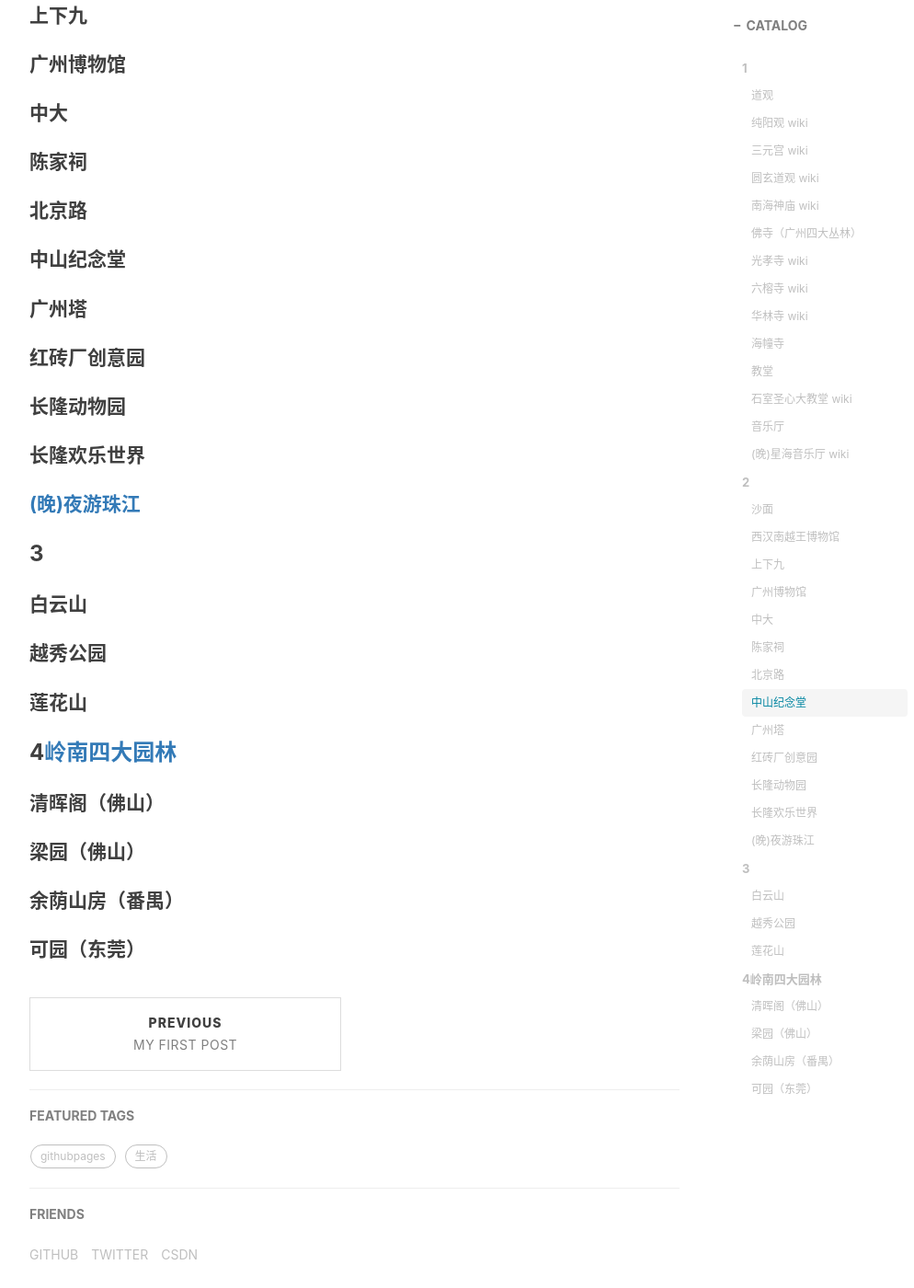
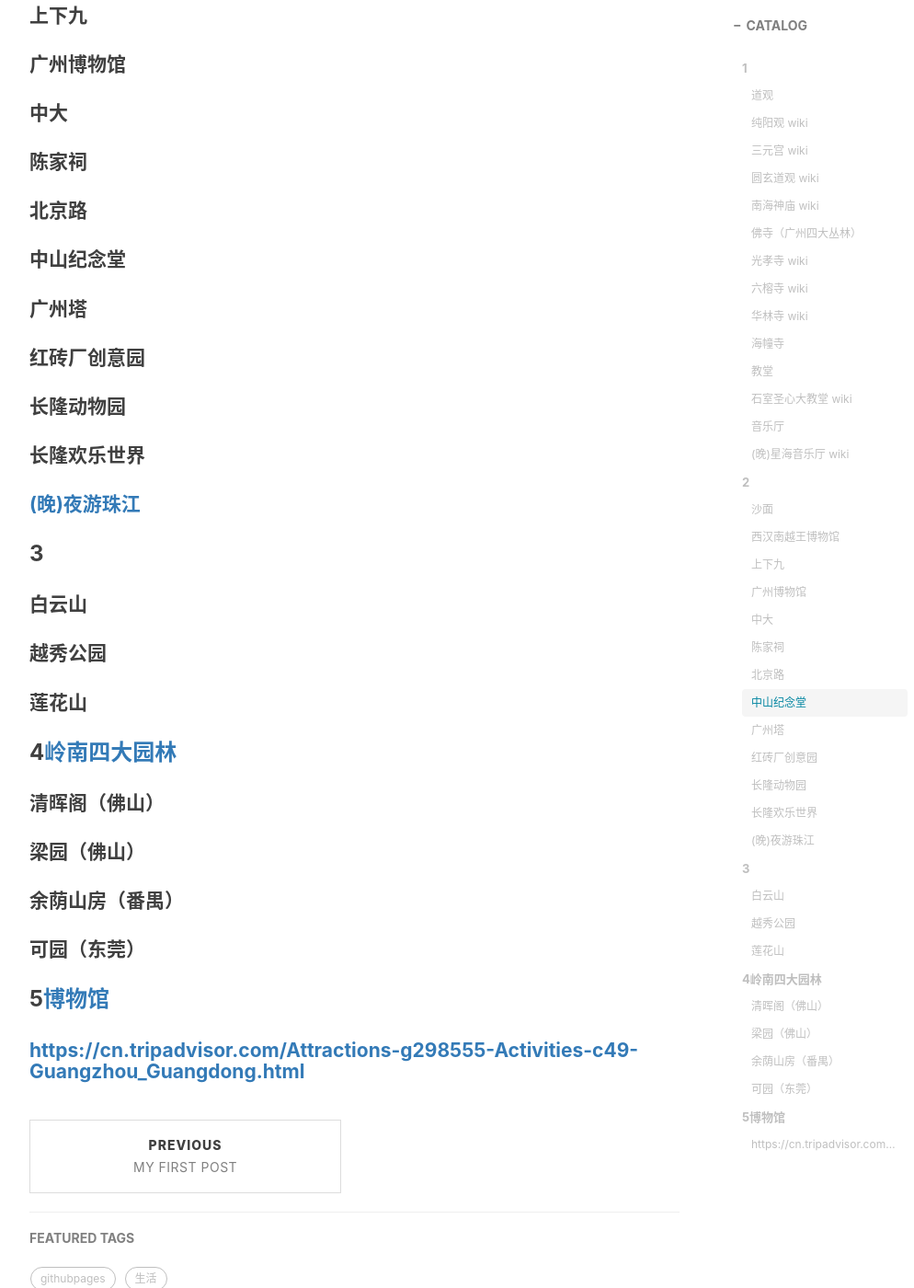
Before and after one commit to anchor2017/anchor2017.github.io, a Jekyll site: the page built from _posts/2019-03-26-In-Guangzhou-2019.md, in a window 1280 px wide and 1400 px high, scrolled down 1510 px. Shown: the whole window at 92% size, without its empty margins (233-1227 px from the left). Built offline with Jekyll 4.4.1, drawn with Linux system fonts in a browser that asks for light colours; nearby versions of some CDN libraries; comment, search, counter and statistics services are not loaded.

Commit message:
Update 2019-03-26-In-Guangzhou-2019.md

```diff
--- a/_posts/2019-03-26-In-Guangzhou-2019.md
+++ b/_posts/2019-03-26-In-Guangzhou-2019.md
@@ -57,3 +57,6 @@ mermaid: true
 #### 梁园（佛山）
 #### 余荫山房（番禺）
 #### 可园（东莞）
+
+### 5[博物馆](https://zh.m.wikipedia.org/wiki/广州博物馆列表)
+#### [https://cn.tripadvisor.com/Attractions-g298555-Activities-c49-Guangzhou_Guangdong.html](https://cn.tripadvisor.com/Attractions-g298555-Activities-c49-Guangzhou_Guangdong.html)
```
